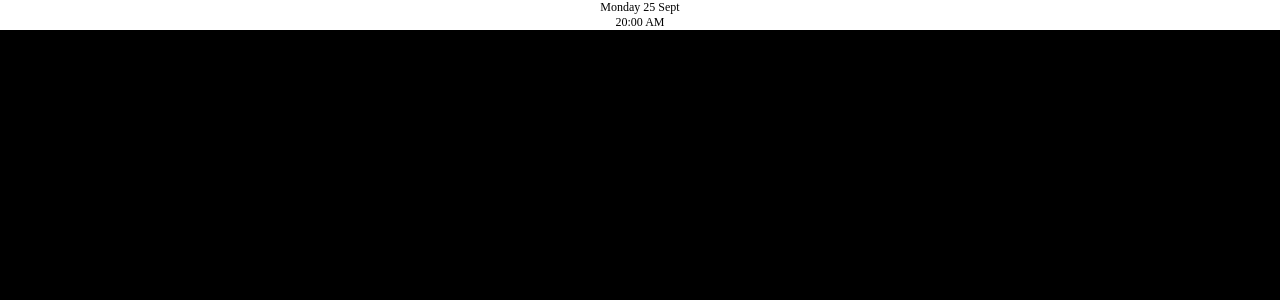
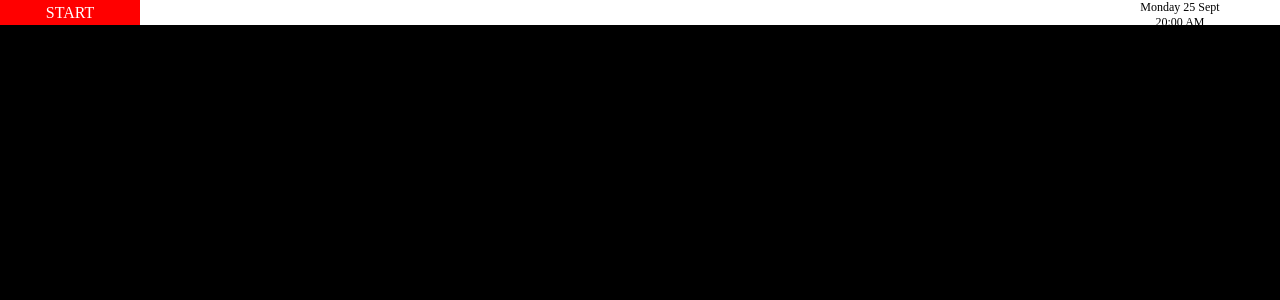
Before and after one commit to estroxgr/ReactOS, a React (Vite) app: page / in a window 1280 px wide. Shown: the top 300 px of the page. Built offline with nearby package versions, Linux system fonts and the light colour scheme.

Commit message:
taskbar style

```diff
--- a/src/components/Taskbar/Taskbar.tsx
+++ b/src/components/Taskbar/Taskbar.tsx
@@ -1,11 +1,14 @@
 import { CSSProperties } from "react";
 
 // taskbar parts
+import StartBtn from "@components/Taskbar/parts/StartBtn";
 import Datetime from "@components/Taskbar/parts/Datetime";
 
 function Taskbar() {
   return (
     <div style={style}>
+      <StartBtn/>
+      <div></div>
       <Datetime />
     </div>
   );
@@ -14,8 +17,10 @@ function Taskbar() {
 const style: CSSProperties = {
   position: "absolute",
   backgroundColor: "#fff",
+  display:'grid',
+  gridTemplateColumns:'140px 1fr 200px',
   width: "100%",
-  height: 30,
+  height: 25,
   top: 0,
 };
 
--- /dev/null
+++ b/src/components/Taskbar/parts/StartBtn.tsx
@@ -0,0 +1,17 @@
+import { CSSProperties } from "react";
+
+function StartBtn() {
+  return <div style={style}>START</div>;
+}
+
+const style: CSSProperties = {
+  backgroundColor: "red",
+  width: "100%",
+  height: 'inherit',
+  display:'flex',
+  justifyContent:'center',
+  alignItems:'center',
+  color:'#fff'
+};
+
+export default StartBtn;
```
